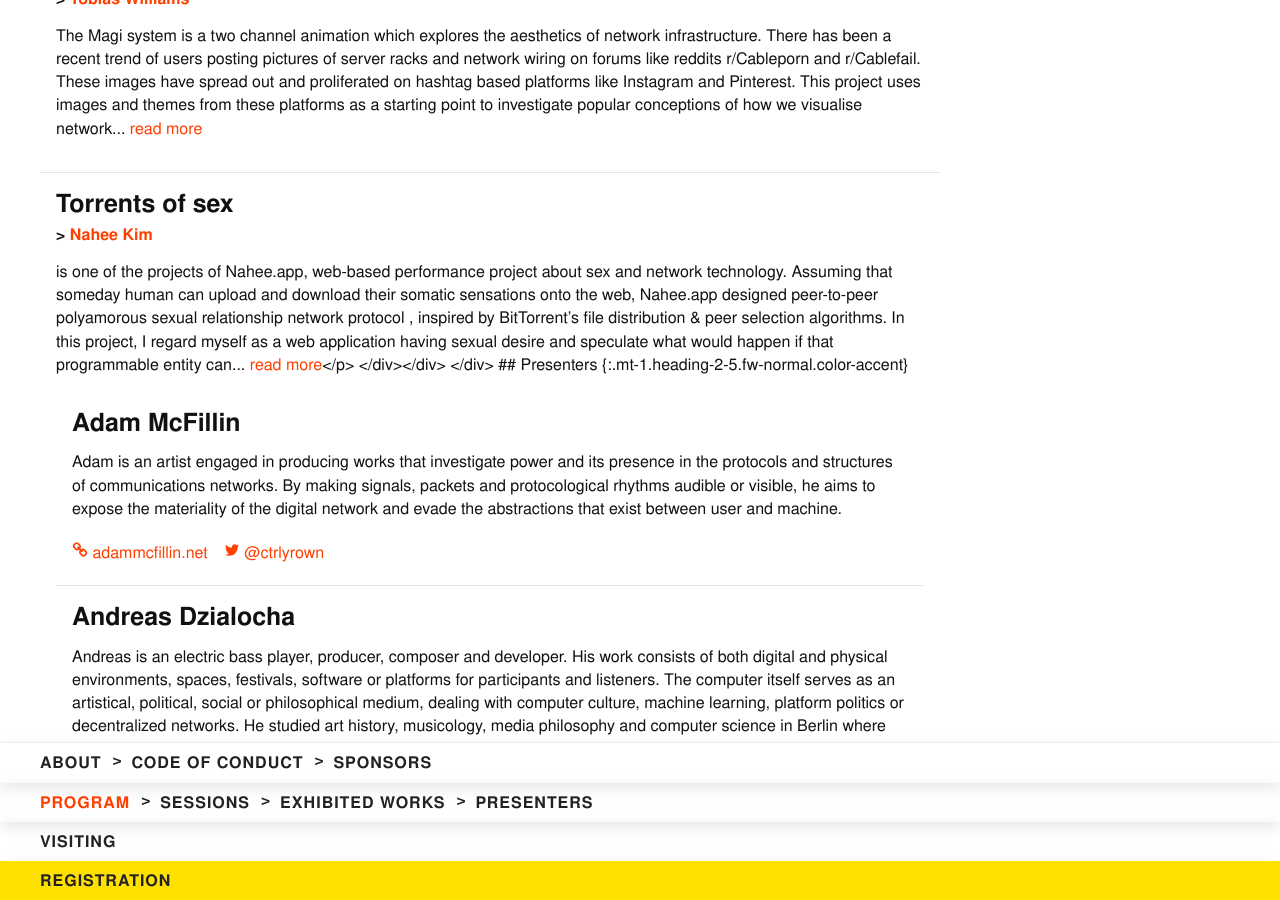
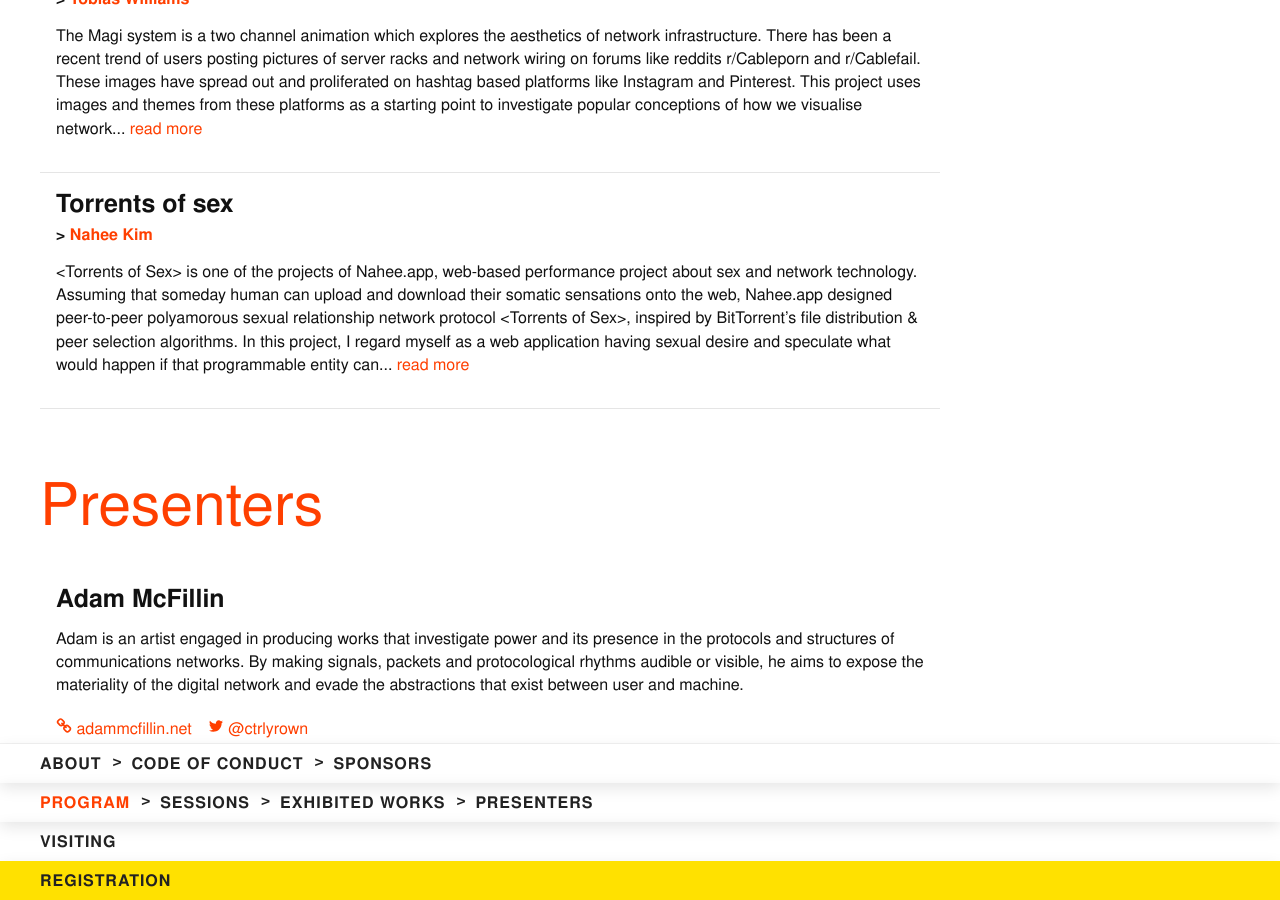
Before and after one commit to ournetworks/ournetworks.ca, a Jekyll site: the page built from program.md, in a window 1280 px wide and 900 px high, scrolled down 11276 px. Built offline with Jekyll 4.4.1, drawn with Linux system fonts in a browser that asks for light colours.

Commit message:
fix escaping

```diff
--- a/_includes/session-details.html
+++ b/_includes/session-details.html
@@ -22,7 +22,7 @@
     </header>
     {%- if session.description -%}
     <div class="session-caption">
-        <p>{{ session.description | truncatewords: 75 }}<span class="read-more"><a href="{{ session.descriptionLink }}" rel="noopener"> read more</a></span></p>
+        <p>{{ session.description | escape | truncatewords: 75 }}<span class="read-more"><a href="{{ session.descriptionLink }}" rel="noopener"> read more</a></span></p>
     </div>
     {%- endif -%}
     {%- if session.link or session.twitter or session.github -%}
--- a/program.md
+++ b/program.md
@@ -573,7 +573,7 @@
 
 {% assign sortedSessions = site.data.sessions[2019] | sort: "title" %}
 
-{%- for session in sortedSessions -%}
+{% for session in sortedSessions %}
   {%- unless session.sessionType == "orga" or session.sessionType == "keynote" or session.sessionType == "exhibit" -%}
     {% include session-details.html year=2019 %}
   {%- endunless -%}
```
